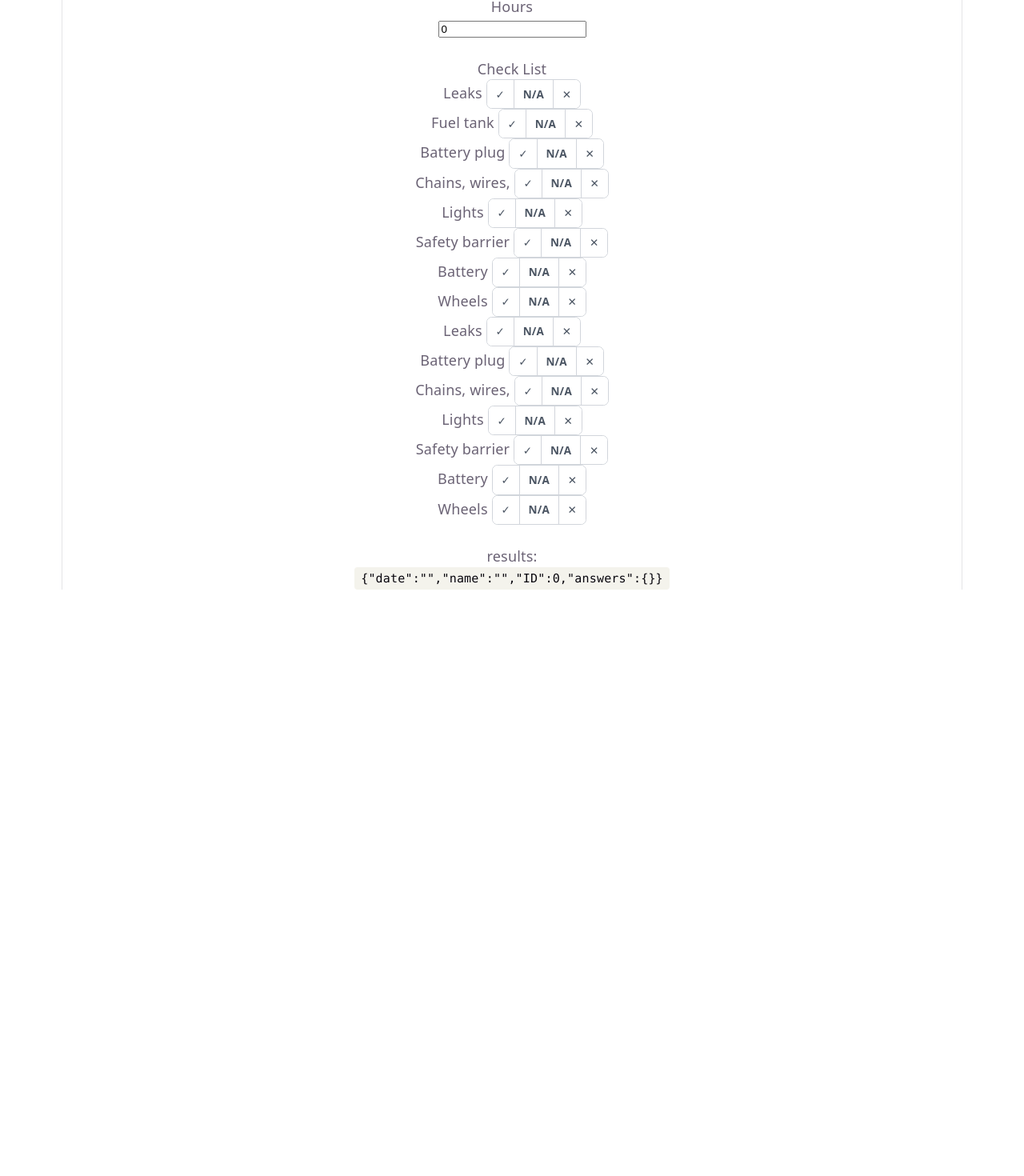
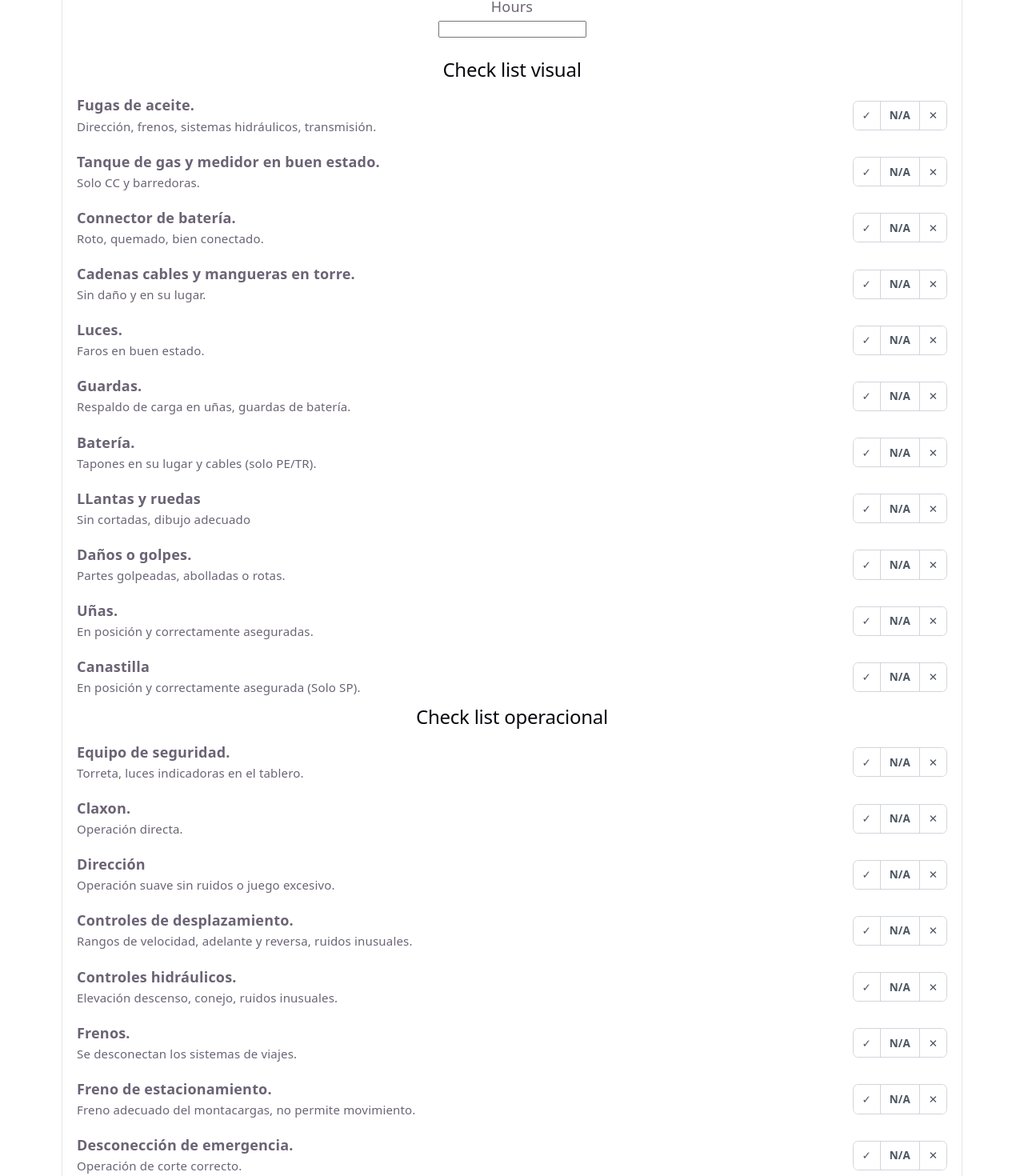
Before and after one commit to th3fishmk/minotaur, a Vue app: page / in a window 1280 px wide. Shown: the part 260-1730 px from the top of the page at 80% size. Before the commit the page ends 997 px from the top, so only its background shows below. Built offline with nearby package versions, Linux system fonts and the light colour scheme.

Commit message:
updated questions, improved ui

```diff
--- a/src/components/FormSample.vue
+++ b/src/components/FormSample.vue
@@ -9,7 +9,7 @@ const form = ref<FormDState>({
     // personal
     date: '',
     name: '',
-    ID: 0,
+    ID: undefined,
     // equipment
     mod: undefined,
     hours: undefined,
@@ -65,16 +65,27 @@ const handleVisualQ = (questionId: string, value: number) => {
             <label>Hours</label>
             <br>
             <input type="number"
-                v-model="form.ID"
+                v-model="form.hours"
                 required>
         </div>
     </div>
     <br>
     <!-- Questions -->
-    <span>Check List</span>
-    <div v-for="q in visualTest"
-        :key="q.id">
+     <h2>
+         Check list visual
+     </h2>
+    <div  v-for="q in visualTest" :key="q.id">
+        <div class="question-group" v-if="q.eval=='visual'">
+            <div class="question-text">
+                <b>
+                <!-- {{ q.id }}&rpar;  -->
                 {{ q.text }}
+                </b>
+                <small>
+                     {{ q.description }}
+                </small>
+            </div>
+            <div class="centered">
                 <div class="three-state-toggle">
                     <label class="toggle-option">
                         <input type="radio"
@@ -99,14 +110,66 @@ const handleVisualQ = (questionId: string, value: number) => {
                     </label>
                 </div>
             </div>
+        </div>
+    </div>
+    <h2>
+        Check list operacional
+    </h2>
+    <div  v-for="q in visualTest" :key="q.id">
+        <div class="question-group" v-if="q.eval=='field'">
+            <div class="question-text">
+                <b>
+                <!-- {{ q.id }}&rpar;  -->
+                {{ q.text }}
+                </b>
+                <small>
+                     {{ q.description }}
+                </small>
+            </div>
+            <div class="centered">
+                <div class="three-state-toggle">
+                    <label class="toggle-option">
+                        <input type="radio"
+                        :name="q.id"
+                        value="yes"
+                        @click="handleVisualQ(q.id, 0)">
+                        <span class="btn check">✓</span>
+                    </label>
+                    <label class="toggle-option">
+                        <input type="radio"
+                        :name="q.id"
+                        value="na"
+                        @click="handleVisualQ(q.id, 1)">
+                        <span class="btn na">N/A</span>
+                    </label>
+                    <label class="toggle-option">
+                        <input type="radio"
+                        :name="q.id"
+                        value="no"
+                        @click="handleVisualQ(q.id, 2)">
+                        <span class="btn cross">✕</span>
+                    </label>
+                </div>
+            </div>
+        </div>
+    </div>
     <br>
-    <span>results:</span>
-    <div>
-        <code> {{ JSON.stringify(form) }} </code>
-    </div>
+    {{ JSON.stringify(form) }}
 </template>
 
 <style scoped>
+.question-group {
+    display: flex;
+    justify-content: space-between;
+    margin: 0.5rem 1rem;
+}
+.question-text {
+    display: flex;
+    flex-direction: column;
+    align-items: flex-start;
+    justify-content: center;
+    text-align: left;
+}
 .centered {
     display: flex;
     justify-content: center;
--- a/src/data/questions.ts
+++ b/src/data/questions.ts
@@ -1,67 +1,144 @@
 import type { Question } from '../types';
 
 export const visualTest: Question[] = [
-    { id: '1', text: 'Leaks', description: 'Some extra info' },
-    { id: '2', text: 'Fuel tank', description: '' },
+    {
+        id: '1',
+        text: 'Fugas de aceite.',
+        description: 'Dirección, frenos, sistemas hidráulicos, transmisión.',
+        eval: 'visual',
+    },
+    {
+        id: '2',
+        text: 'Tanque de gas y medidor en buen estado.',
+        description: 'Solo CC y barredoras.',
+        eval: 'visual',
+    },
     {
         id: '3',
-        text: 'Battery plug',
-        description: '',
+        text: 'Connector de batería.',
+        description: 'Roto, quemado, bien conectado.',
+        eval: 'visual',
     },
     {
         id: '4',
-        text: 'Chains, wires, ',
-        description: '',
+        text: 'Cadenas cables y mangueras en torre.',
+        description: 'Sin daño y en su lugar.',
+        eval: 'visual',
     },
     {
         id: '5',
-        text: 'Lights',
-        description: '',
+        text: 'Luces.',
+        description: 'Faros en buen estado.',
+        eval: 'visual',
     },
     {
         id: '6',
-        text: 'Safety barrier',
-        description: '',
+        text: 'Guardas.',
+        description: 'Respaldo de carga en uñas, guardas de batería.',
+        eval: 'visual',
     },
     {
         id: '7',
-        text: 'Battery',
-        description: '',
+        text: 'Batería.',
+        description: 'Tapones en su lugar y cables (solo PE/TR).',
+        eval: 'visual',
     },
     {
         id: '8',
-        text: 'Wheels',
-        description: '',
+        text: 'LLantas y ruedas',
+        description: 'Sin cortadas, dibujo adecuado',
+        eval: 'visual',
     },
-    { id: '9', text: 'Leaks', description: 'Some extra info' },
+    {
+        id: '9',
+        text: 'Daños o golpes.',
+        description: 'Partes golpeadas, abolladas o rotas.',
+        eval: 'visual',
+    },
     {
         id: '10',
-        text: 'Battery plug',
-        description: '',
+        text: 'Uñas.',
+        description: 'En posición y correctamente aseguradas.',
+        eval: 'visual',
     },
     {
         id: '11',
-        text: 'Chains, wires, ',
-        description: '',
+        text: 'Canastilla',
+        description: 'En posición y correctamente asegurada (Solo SP).',
+        eval: 'visual',
     },
+
     {
         id: '12',
-        text: 'Lights',
-        description: '',
+        text: 'Equipo de seguridad.',
+        description: 'Torreta, luces indicadoras en el tablero.',
+        eval: 'field',
     },
     {
         id: '13',
-        text: 'Safety barrier',
-        description: '',
+        text: 'Claxon.',
+        description: 'Operación directa.',
+        eval: 'field',
     },
     {
         id: '14',
-        text: 'Battery',
-        description: '',
+        text: 'Dirección',
+        description: 'Operación suave sin ruidos o juego excesivo.',
+        eval: 'field',
     },
     {
         id: '15',
-        text: 'Wheels',
-        description: '',
+        text: 'Controles de desplazamiento.',
+        description:
+            'Rangos de velocidad, adelante y reversa, ruidos inusuales.',
+        eval: 'field',
+    },
+    {
+        id: '16',
+        text: 'Controles hidráulicos.',
+        description: 'Elevación descenso, conejo, ruidos inusuales.',
+        eval: 'field',
+    },
+    {
+        id: '17',
+        text: 'Frenos.',
+        description: 'Se desconectan los sistemas de viajes.',
+        eval: 'field',
+    },
+    {
+        id: '18',
+        text: 'Freno de estacionamiento.',
+        description: 'Freno adecuado del montacargas, no permite movimiento.',
+        eval: 'field',
+    },
+    {
+        id: '19',
+        text: 'Desconección de emergencia.',
+        description: 'Operación de corte correcto.',
+        eval: 'field',
+    },
+    {
+        id: '20',
+        text: 'Indicadores de límites.',
+        description: 'Limites de levantes y cortes de levantes.',
+        eval: 'field',
+    },
+    {
+        id: '21',
+        text: 'Indicador de carga de la batería.',
+        description: 'Totalmente cargada o mínimo 75% de carga.',
+        eval: 'field',
+    },
+    {
+        id: '22',
+        text: 'Aditamentos o accesorios.',
+        description: 'Funcionamiento adecuado, ruidos inusuales.',
+        eval: 'field',
+    },
+    {
+        id: '23',
+        text: 'Interruptores de límite.',
+        description: 'Desplazamiento, elevación, inclinación.',
+        eval: 'field',
     },
 ];
--- a/src/types.ts
+++ b/src/types.ts
@@ -1,21 +1,27 @@
-export type ForkLiftType = 'PE' | 'RC' | 'RM' | undefined;
+export type ForkLiftType = 'PE' | 'RC' | 'RM' | 'CC' | 'BR' | 'SP' | undefined;
 
 export const Models: { value: ForkLiftType; label: string }[] = [
-    { value: 'PE', label: 'PE' },
-    { value: 'RC', label: 'RC' },
-    { value: 'RM', label: 'RM' },
+    { value: 'PE', label: 'Patineta eléctrica (PE)' },
+    { value: 'RC', label: 'Montacargas RC' },
+    { value: 'RM', label: 'Montacargas RM' },
+    { value: 'CC', label: 'CC' },
+    { value: 'BR', label: 'Barredora' },
+    { value: 'SP', label: 'Stock Picker' },
 ];
+
+type Eval = 'visual' | 'field';
 
 export interface Question {
     id: string;
     text: string;
     description?: string;
+    eval: Eval;
 }
 
 export interface FormDState {
     date: string;
     name: string;
-    ID: number;
+    ID: number | undefined;
     mod: ForkLiftType;
     shortID: number | undefined;
     hours: number | undefined;
```
Lines whose indentation alone changed are shown as unchanged.
